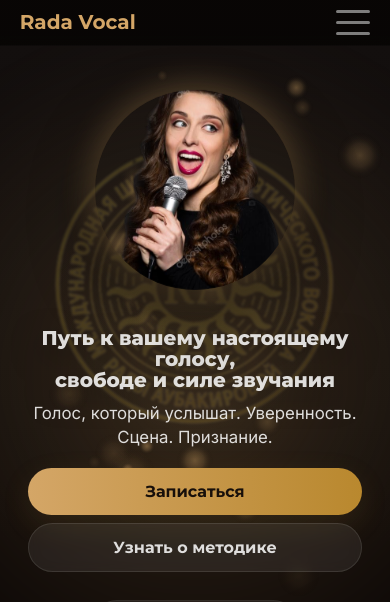
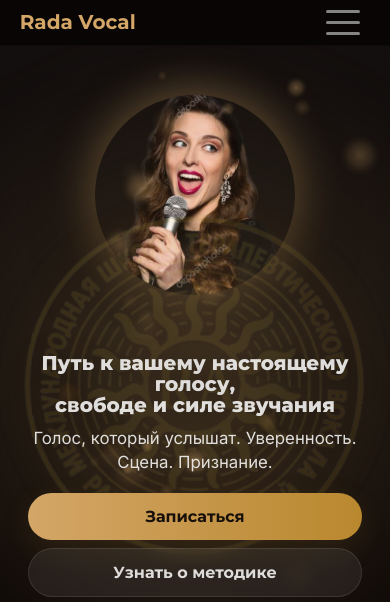
Before and after one commit to 3igrplc-hue/radavocal, a plain HTML site: page index.html in a window 390 px wide. Shown: the top 602 px of the page. Drawn offline with Linux system fonts and the light colour scheme.

Commit message:
again fix

```diff
--- a/styles.css
+++ b/styles.css
@@ -61,9 +61,10 @@ body{
     display: none;
     width: 34px;
     height: 26px;
+    margin-right: 10px; /* добавлен отступ */
+    opacity: 0.85;
     cursor: pointer;
     position: relative;
-    opacity: 0.8;
     transition: opacity .25s ease, transform .25s ease;
 }
 
@@ -145,20 +146,26 @@ body{
   background: radial-gradient(circle at 50% 30%, rgba(255,220,170,0.02) 0%, transparent 25%), linear-gradient(180deg, #130f0e, #0b0706 60%);
 }
 
-/* ✅ 2. Логотип слишком бледный → делаем читаемым, но не ярким */
+/* 1) HERO LOGO — сделать ярче и читаемее */
 .hero-logo-bg {
     position: absolute;
-    top: 8%;               /* выше — видно лучше */
+    top: 15%; /* было 8% → теперь ниже */
     left: 50%;
     transform: translateX(-50%);
-    width: 430px;          /* больше, сочнее */
-    height: 430px;
-    opacity: 0.18;         /* было 0.10 — увеличиваем читаемость */
-    filter: blur(1px);     /* лёгкое размытие, чтобы не спорило с текстом */
+    width: 480px;
+    height: 480px;
+
+    /* стало ярче */
+    opacity: 0.28;                    /* было 0.18 */
+    filter: drop-shadow(0 0 22px rgba(212,166,103,0.45))
+            drop-shadow(0 0 60px rgba(212,166,103,0.18));
+
     z-index: 1;
     object-fit: contain;
     border-radius: 50%;
     pointer-events: none;
+
+    animation: pulseLogo 6s ease-in-out infinite;
 }
 
 /* gold mist behind singer (radial) */
@@ -179,22 +186,25 @@ body{
   position:absolute; inset:0; z-index:2; pointer-events:none;
 }
 
-/* ✅ 1. Фото певицы — поднять выше + сделать круг чуть больше, чтобы не резало лоб */
+/* 3) Фото певицы — убрать обрезание лба + чуть поднять */
 .hero-singer {
-    position: relative;
-    width: 300px;      /* было 260 — увеличиваем */
+    width: 300px;
     height: 300px;
+    margin: -20px auto 18px; /* выше, чтобы голова не срезалась */
+
     object-fit: cover;
+    object-position: center -18px; /* было по центру → теперь выше */
+
     border-radius: 50%;
-    margin: -40px auto 12px; /* поднимаем вверх, чтобы не резало голову */
+    box-shadow:
+        0 25px 60px rgba(0, 0, 0, 0.55),
+        0 0 45px rgba(212, 166, 103, 0.55); /* более золотой свет */
+
+    z-index: 6;
+    pointer-events: none;
+    transition: transform 0.6s ease-out;
     display: block;
     border: none;
-    box-shadow:
-        0 25px 60px rgba(0, 0, 0, 0.55),
-        0 0 35px rgba(212, 166, 103, 0.45);
-    z-index: 6;
-    transition: transform 0.6s ease-out;
-    pointer-events: none;
 }
 
 /* subtle floating animation (also JS-parallax will move it) */
@@ -205,14 +215,14 @@ body{
 }
 .hero-singer.animate { animation: singerFloat 7s ease-in-out infinite; }
 
-/* ✅ 3. Текст ниже, чтобы не перекрывать логотип */
+/* 4) Текст хиро — опустить ниже, чтобы НЕ перекрывал логотип */
 .hero-content {
-    text-align: center;
-    max-width: 640px;
-    margin: 40px auto 0;   /* +40px вниз */
+    margin: 70px auto 0; /* +30px */
     position: relative;
     z-index: 7;
     padding: 10px 18px;
+    text-align: center;
+    max-width: 640px;
 }
 
 /* 🔧 PATCH E — Приглушённый белый текст */
@@ -411,30 +421,37 @@ body{
   .hero-singer{
     width: 280px;
     height: 280px;
-    margin: -30px auto 12px;
+    margin: -20px auto 12px;
+    object-position: center -15px;
   }
   .hero-content {
-    margin: 30px auto 0;
+    margin: 50px auto 0;
   }
   .courses-grid{grid-template-columns:1fr}
   .feature-grid{grid-template-columns:1fr}
   .footer-inner{flex-direction:column;text-align:center}
 }
+
 @media (max-width:480px){
   .hero{padding:64px 10px 60px}
   .hero-title{font-size:20px}
+
+  /* 2) Мобильная версия логотипа — тоже усилить и опустить */
   .hero-logo-bg{
-    width: 280px;
-    height: 280px;
-    top: 12%;
+    width: 340px;
+    height: 340px;
+    top: 20%;
+    opacity: 0.32; /* повышена четкость */
   }
+
   .hero-singer{
     width: 200px;
     height: 200px;
-    margin: -20px auto 10px;
+    margin: -15px auto 10px;
+    object-position: center -12px;
   }
   .hero-content {
-    margin: 20px auto 0;
+    margin: 40px auto 0;
   }
   .rv-container{padding:8px}
   .hero-buttons {
```
